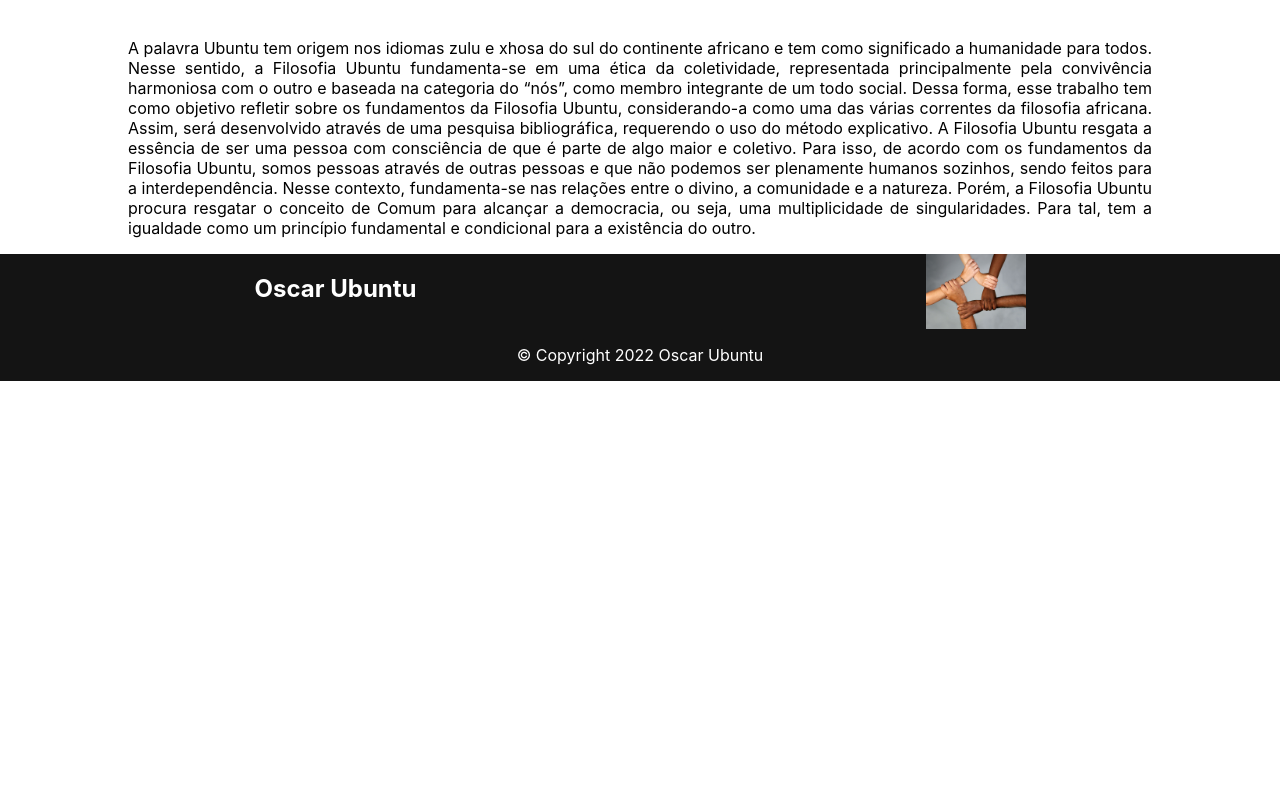
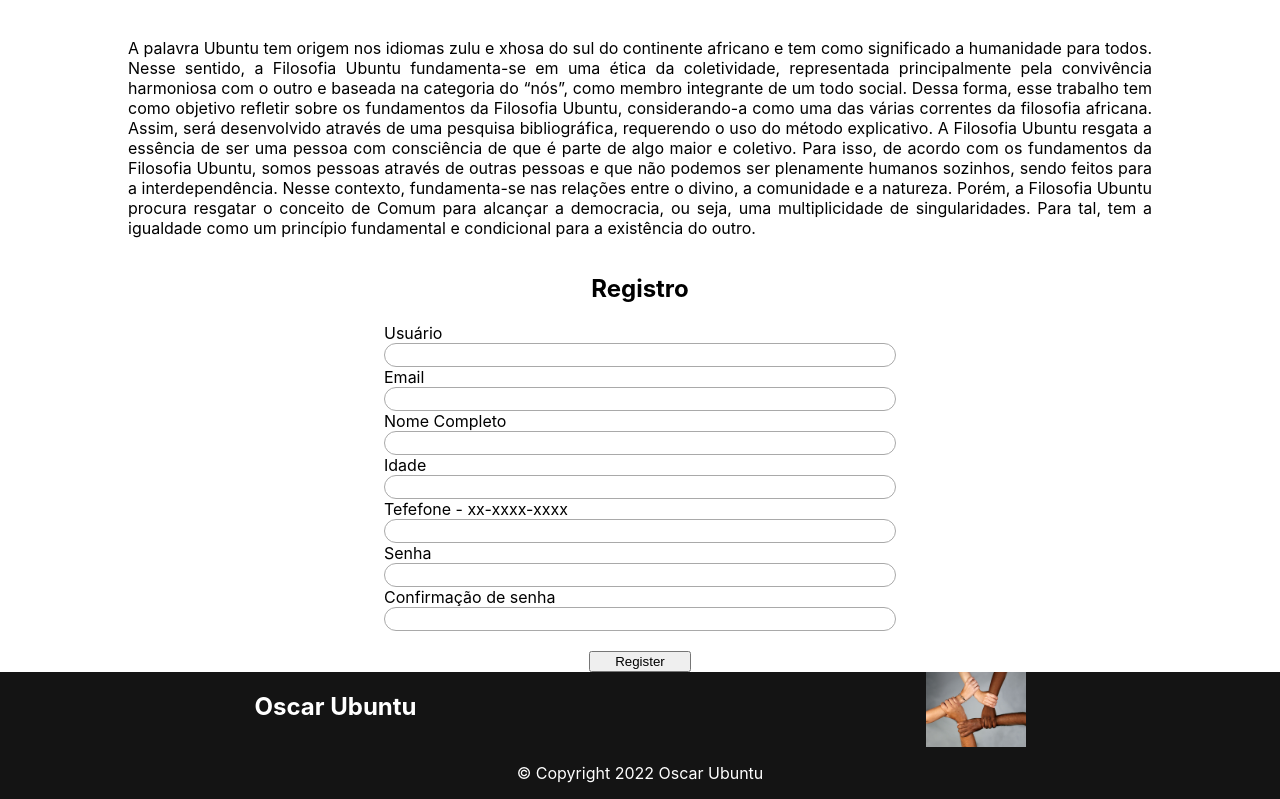
Before and after one commit to Osk-neto/ubuntu-task-1, a React (Create React App) app: page / in a window 1280 px wide. Shown: the part 515-1314 px from the top of the page. Before the commit the page ends 896 px from the top, so only its background shows below. Built offline with nearby package versions, Linux system fonts and the light colour scheme.

Commit message:
add signup form

```diff
--- a/src/components/Body/Body.js
+++ b/src/components/Body/Body.js
@@ -1,5 +1,6 @@
 import './Body.css';
 import HeaderImg from './header-img.jpg';
+import SignUp from './Forms/SignUp';
 function Body(){
     return <section>
         <div className='header-img'>
@@ -8,6 +9,7 @@ function Body(){
         <div className='body-text'>
             <p>A palavra Ubuntu tem origem nos idiomas zulu e xhosa do sul do continente africano e tem como significado a humanidade para todos. Nesse sentido, a Filosofia Ubuntu fundamenta-se em uma ética da coletividade, representada principalmente pela convivência harmoniosa com o outro e baseada na categoria do “nós”, como membro integrante de um todo social. Dessa forma, esse trabalho tem como objetivo refletir sobre os fundamentos da Filosofia Ubuntu, considerando-a como uma das várias correntes da filosofia africana. Assim, será desenvolvido através de uma pesquisa bibliográfica, requerendo o uso do método explicativo. A Filosofia Ubuntu resgata a essência de ser uma pessoa com consciência de que é parte de algo maior e coletivo. Para isso, de acordo com os fundamentos da Filosofia Ubuntu, somos pessoas através de outras pessoas e que não podemos ser plenamente humanos sozinhos, sendo feitos para a interdependência. Nesse contexto, fundamenta-se nas relações entre o divino, a comunidade e a natureza. Porém, a Filosofia Ubuntu procura resgatar o conceito de Comum para alcançar a democracia, ou seja, uma multiplicidade de singularidades. Para tal, tem a igualdade como um princípio fundamental e condicional para a existência do outro.</p>
         </div>
+        <SignUp/>
     </section>
 }
 
--- a/src/components/Body/Forms/SignUp.css
+++ b/src/components/Body/Forms/SignUp.css
@@ -0,0 +1,42 @@
+.signUp-form{
+    display: grid;
+    text-align: left;
+
+}
+.signUp-form h2{
+    margin: auto;
+    margin-bottom: 20px;
+
+}
+.signUp-form form{
+    display: grid;
+    width: 60%;
+    margin: auto;
+
+}
+.signUp-form form input{
+    border: 1px solid darkgray;
+    border-radius: 15px;
+    height: 20px;
+
+}
+.signUp-form form button{
+    width: 40%;
+    margin: auto;
+}
+.errorMessage{
+    color: red;
+
+}
+
+@media only screen and (min-width:920px){
+    .signUp-form form{
+
+        width: 40%;
+
+    }
+    .signUp-form form button{
+        width: 20%;
+        margin-top: 20px;
+    }
+}
--- a/src/components/Body/Forms/SignUp.js
+++ b/src/components/Body/Forms/SignUp.js
@@ -1,7 +1,108 @@
 import './SignUp.css';
+import {useFormik } from 'formik';
 
 function SignUp(){
-    return <form></form>
+
+    const validate = values =>{
+        const errors ={}
+        const emailRegex = /^[^\s@]+@[^\s@]+\.[^\s@]{2,}$/i;
+        const phoneRegex = /^\(?\d{2}\)?[\s-]?[\s9]?\d{4}-?\d{4}$/i;
+        if(!values.user){
+            errors.user = 'Required'
+        }
+
+        if(!values.email){
+            errors.email = 'Required'
+        }else if(!emailRegex.test(values.email)){
+            errors.email = 'Invalid email format'
+        }
+
+        if(!values.fullName){
+            errors.fullName = 'Required'
+        }else if(values.fullName.lenght < 7){
+            errors.fullName = 'It must have more than 6 characters'
+        }
+
+        if(!values.age){
+            errors.age = 'Required'
+        }else if(values.age > 120){
+            errors.age = 'You are not that old'
+        }
+
+        if(!values.phone){
+            errors.phone = 'Required'
+        }else if(!phoneRegex.test(values.phone)){
+            errors.phone = 'Invalid phone format'
+        }
+
+        if(!values.password){
+            errors.password = 'Required'
+        }else if(values.password.lenght < 6){
+            errors.password = 'Musb be 6 characters or more'
+        }
+
+        if(!values.passwordConfirm){
+            errors.passwordConfirm = 'Required'
+        }else if(values.password !== values.passwordConfirm){
+            errors.passwordConfirm = 'Does not match with password'
+        }
+
+        return errors;
+    }
+
+    const formik = useFormik({
+        initialValues:{
+            user:'',
+            email:'',
+            fullName:'',
+            age:'',
+            phone:'',
+            password:'',
+            passwordConfirm:''
+        },
+        validate,
+        onSubmit: values=>{
+            alert(JSON.stringify(values,null,2));
+
+        }
+    });
+
+    return <div className='signUp-form'>
+        <h2>Registro</h2>
+        <form onSubmit={formik.handleSubmit}>
+            <label htmlFor='user'>Usuário</label>
+            <input id='user' name='user' onChange={formik.handleChange} value={formik.values.user}/>
+            {formik.errors.user ? <div className='errorMessage'>{formik.errors.user}</div> : null}
+
+            <label htmlFor='email'>Email</label>
+            <input id='email' name='email' onChange={formik.handleChange} value={formik.values.email}/>
+            {formik.errors.email ? <div className='errorMessage'>{formik.errors.email}</div> : null}
+
+            <label htmlFor='fullName'>Nome Completo</label>
+            <input id='fullName' name='fullName' onChange={formik.handleChange} value={formik.values.fullName}/>
+            {formik.errors.fullName ? <div className='errorMessage'>{formik.errors.fullName}</div> : null}
+
+            <label htmlFor='age'>Idade</label>
+            <input id='age' name='age' onChange={formik.handleChange} value={formik.values.age}/>
+            {formik.errors.age ? <div className='errorMessage'>{formik.errors.age}</div> : null}
+
+            <label htmlFor='phone'>Tefefone - xx-xxxx-xxxx</label>
+            <input id='phone' name='phone' onChange={formik.handleChange} value={formik.values.phone}/>
+            {formik.errors.phone ? <div className='errorMessage'>{formik.errors.phone}</div> : null}
+
+            <label htmlFor='password'>Senha</label>
+            <input id='password' name='password' type='password' onChange={formik.handleChange} value={formik.values.password}/>
+            {formik.errors.password ? <div className='errorMessage'>{formik.errors.password}</div> : null}
+
+            <label htmlFor='passwordConfirm'>Confirmação de senha</label>
+            <input id='passwordConfirm' name='passwordConfirm' type='password' onChange={formik.handleChange} value={formik.values.passwordConfirm}/>
+            {formik.errors.passwordConfirm ? <div className='errorMessage'>{formik.errors.passwordConfirm}</div> : null}
+
+            <button type='submit'>Register</button>
+        </form>
+    </div>
+
+
 }
 
 export default SignUp;
```
